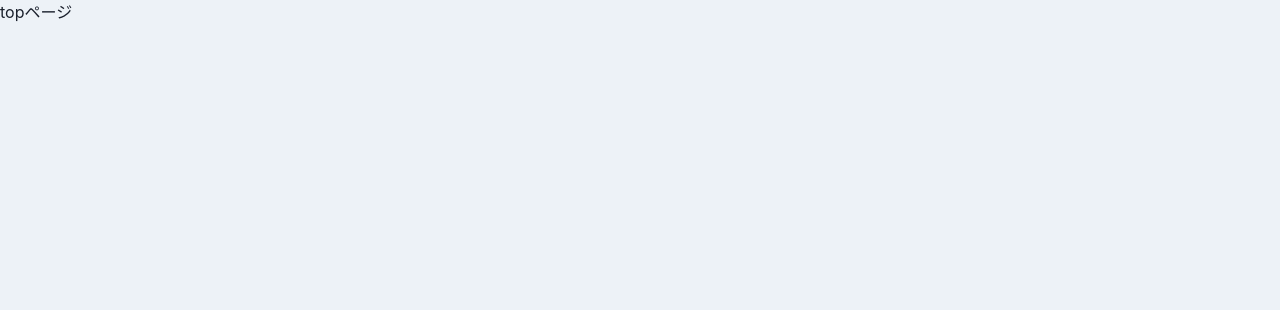
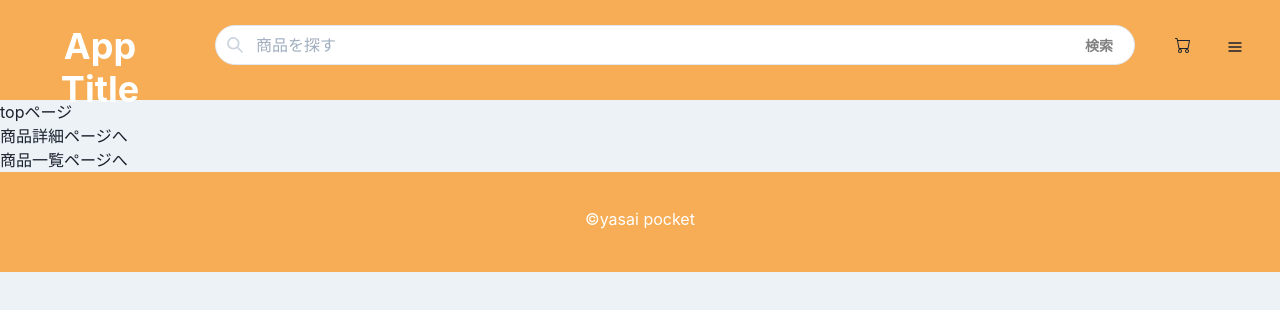
Before and after one commit to daisuke721/yasai_pocket, a React (Create React App) app in the folder frontend/: page / in a window 1280 px wide. Shown: the top 310 px of the page. Built offline with nearby package versions, Linux system fonts and the light colour scheme.

Commit message:
perf: product関連のルーティングの設定 #17

```diff
--- a/frontend/src/components/molecules/MenuDrawer.tsx
+++ b/frontend/src/components/molecules/MenuDrawer.tsx
@@ -1,4 +1,5 @@
-import { Button, Drawer, DrawerBody, DrawerCloseButton, DrawerContent, DrawerHeader, DrawerOverlay } from "@chakra-ui/react"
+import { Box, Button, Drawer, DrawerBody, DrawerCloseButton, DrawerContent, DrawerHeader, DrawerOverlay, Heading } from "@chakra-ui/react"
+import { Link } from "react-router-dom";
 
 type Props = {
   onClose: () => void;
@@ -14,8 +15,24 @@ export const MenuDrawer: React.FC<Props> = (props) => {
           <DrawerHeader>メニュー画面</DrawerHeader>
           <DrawerCloseButton />
           <DrawerBody>
-            <Button w='100%'>新規登録</Button>
-            <Button w='100%'>ログイン</Button>
+            <Box>
+              <Heading as='h5'>ユーザーの方</Heading>
+              <Link to="/usersignup">
+                <Button w='100%'>サインアップ</Button>
+              </Link>
+              <Link to="/usersignin">
+                <Button w='100%'>サインイン</Button>
+              </Link>
+            </Box>
+            <Box>
+              <Heading as='h5'>管理者の方</Heading>
+              <Link to="/adminsignup">
+                <Button w='100%'>サインアップ</Button>
+              </Link>
+              <Link to="/adminsignin">
+                <Button w='100%'>サインイン</Button>
+              </Link>
+            </Box>
           </DrawerBody>
         </DrawerContent>
       </DrawerOverlay>
--- a/frontend/src/components/organisms/layout/Header.tsx
+++ b/frontend/src/components/organisms/layout/Header.tsx
@@ -1,9 +1,9 @@
 import { Button, Grid, GridItem, Heading, Input, InputGroup, InputLeftElement, InputRightElement, useDisclosure } from "@chakra-ui/react";
 import { SearchIcon } from "@chakra-ui/icons";
+import { Link } from "react-router-dom";
 
 import { CartIconButton } from "../../atoms/button/CartIconButton";
 import { MenuIconButton } from "../../atoms/button/MenuIconButton";
-import { PrimaryButton } from "../../atoms/button/PrimaryButton";
 import { MenuDrawer } from "../../molecules/MenuDrawer";
 
 export const Header: React.FC = () => {
@@ -11,9 +11,11 @@ export const Header: React.FC = () => {
   return (
     <>
       <Grid as='header' templateColumns='150px repeat(2, 1fr) 80px' gap={10} h='100px' p='25px' bg='orange.300'>
-        <GridItem as='a' _hover={{ cursor: 'pointer' }}>
-          <Heading as='h1' textAlign='center' color='white'>App Title</Heading>
-        </GridItem>
+        <Link to="/">
+          <GridItem as='a' _hover={{ cursor: 'pointer' }}>
+            <Heading as='h1' textAlign='center' color='white'>App Title</Heading>
+          </GridItem>
+        </Link>
         <GridItem colSpan={2}>
           <InputGroup>
             <InputLeftElement pointerEvents={'none'}>
@@ -26,17 +28,13 @@ export const Header: React.FC = () => {
           </InputGroup>
         </GridItem>
         <GridItem justifyContent='end'>
-          <CartIconButton />
+          <Link to="/cart">
+            <CartIconButton />
+          </Link>
           <MenuIconButton onOpen={onOpen} />
         </GridItem>
         <MenuDrawer onClose={onClose} isOpen={isOpen} />
       </Grid>
-      <Grid>
-        <GridItem>
-          TOPページ
-          <PrimaryButton>aaa</PrimaryButton>
-        </GridItem>
-      </Grid>
     </>
   )
 }
--- a/frontend/src/components/pages/Home.tsx
+++ b/frontend/src/components/pages/Home.tsx
@@ -1,13 +1,22 @@
-import {} from "react";
+import { Link } from "react-router-dom";
 
-const Home: React.FC = () => {
+import { Footer } from "../organisms/layout/Footer";
+import { Header } from "../organisms/layout/Header";
+
+export const Home: React.FC = () => {
   return(
     <>
+      <Header />
       <div>
         <p>topページ</p>
       </div>
+      <div>
+        <Link to="/product">商品詳細ページへ</Link>
+      </div>
+      <div>
+        <Link to="/productlist">商品一覧ページへ</Link>
+      </div>
+      <Footer />
     </>
   )
 }
-
-export default Home;
--- a/frontend/src/components/templates/HeaderLayout.tsx
+++ b/frontend/src/components/templates/HeaderLayout.tsx
@@ -1,4 +1,5 @@
 import type { ReactNode } from "react"
+
 import { Header } from "../organisms/layout/Header"
 
 type Props = {
--- a/frontend/src/router/Router.tsx
+++ b/frontend/src/router/Router.tsx
@@ -1,13 +1,16 @@
 import { Route, Routes } from "react-router-dom"
 
-import Home from "../components/pages/Home"
-import { UserSignIn } from "../components/pages/UserSignIn"
+import { Home } from "../components/pages/Home"
+import { ProductDetail } from "../components/pages/ProductDetail"
+import { ProductList } from "../components/pages/ProductList"
 
 export const Router: React.FC = () => {
   return (
     <Routes>
-      <Route path="/" element={<Home />}>
-        <Route path="/UserSingIn" element={<UserSignIn />} />
+      <Route path="/">
+        <Route index element={<Home />} />
+        <Route path="product" element={<ProductDetail />} />
+        <Route path="productlist" element={<ProductList />} />
       </Route>
     </Routes>
   )
```
